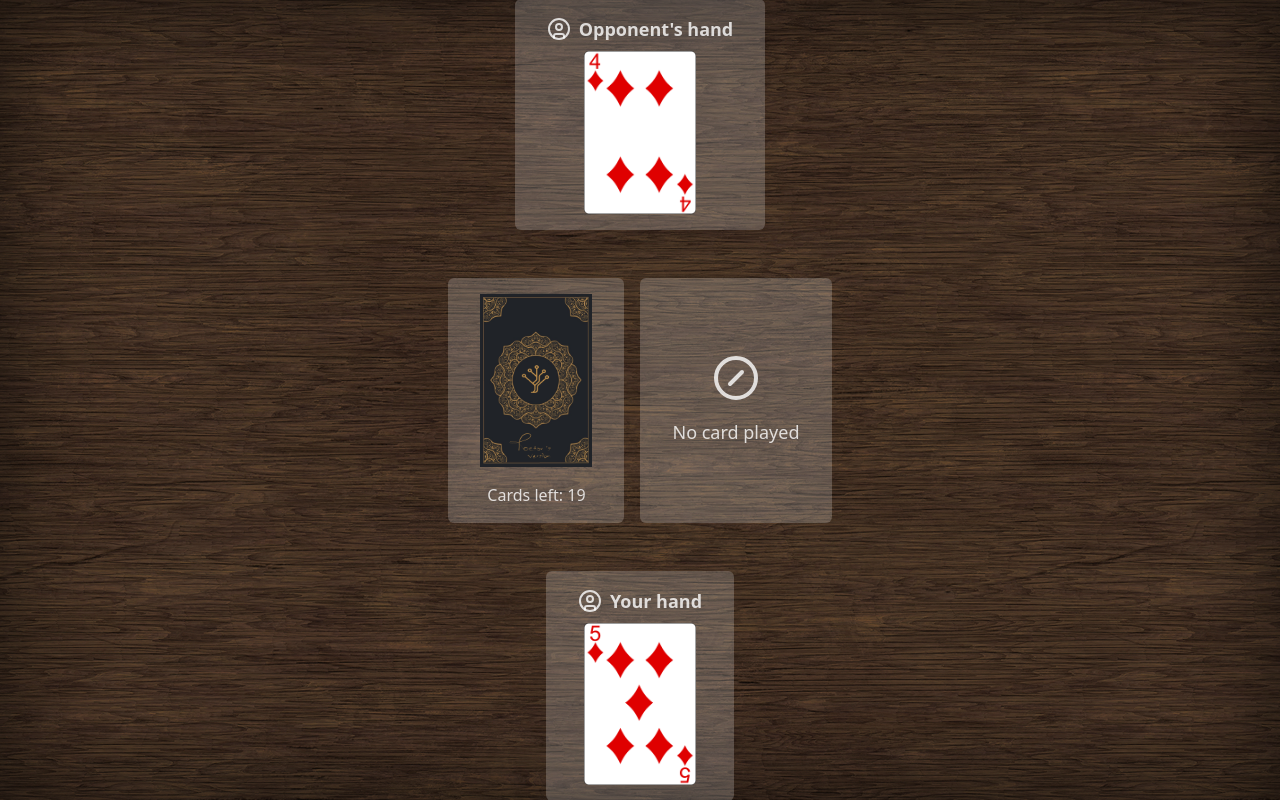
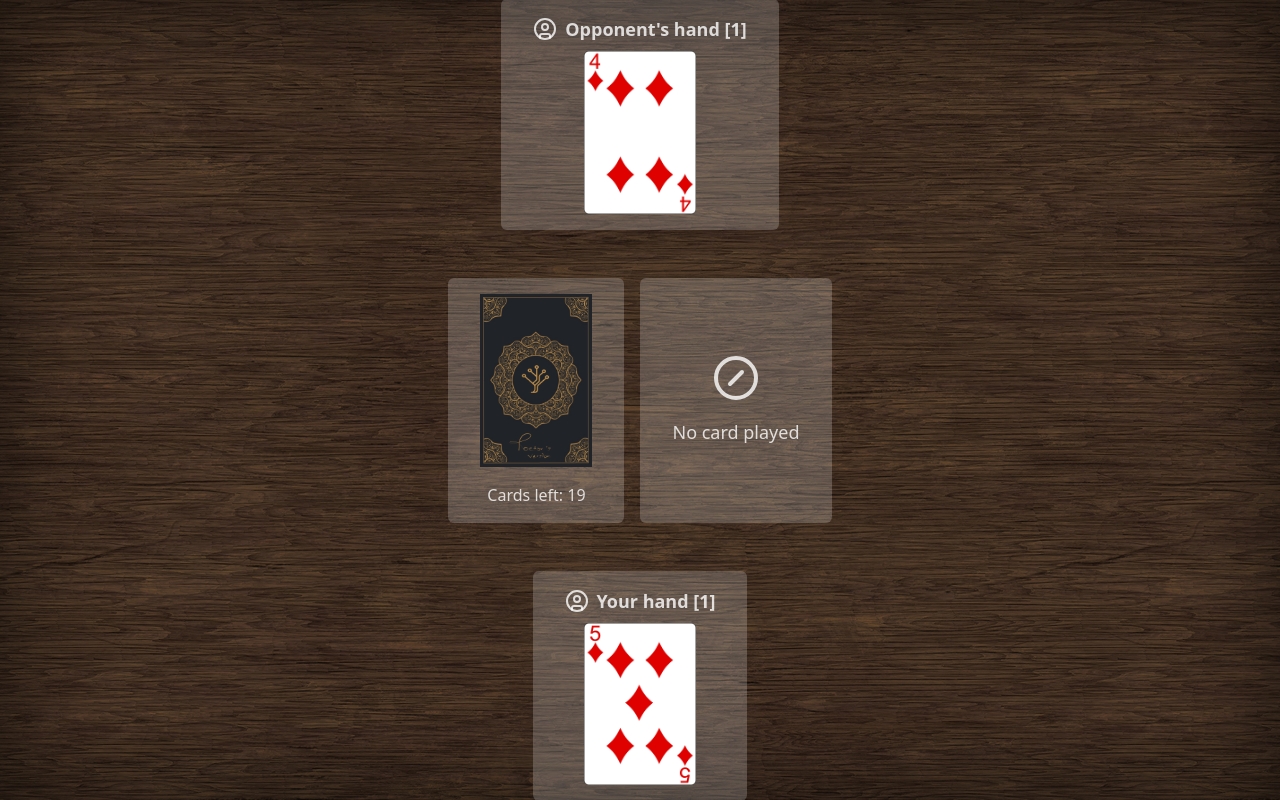
Before and after one commit to tactordev/cards-tnp, a Next.js app: page /local in a window 1280 px wide. Built offline with nearby package versions, Linux system fonts and the light colour scheme.

Commit message:
Draw functionality

```diff
--- a/app/local/page.tsx
+++ b/app/local/page.tsx
@@ -33,12 +33,12 @@ function Hand({ id }: { id: number; }) {
                 <div className="hand-background rounded-md py-4 px-8 flex flex-col items-center justify-center">
                     <div className="flex flex-row items-center justify-center gap-2 font-semibold text-lg mb-2">
                         <CircleUser />
-                        <p>{id === 0 ? "Opponent's hand" : "Your hand"}</p>
+                        <p>{id === 0 ? "Opponent's hand" : "Your hand"} [{game[0].players[id].hand.length}]</p>
                     </div>
                     <div className="flex flex-row items-center justify-center gap-2">
                         {
                             game[0].players[id].hand.map((card, index) => (
-                                <Image src={`/cards/playing_cards/${card.value === 1 ? "A" : card.value}_of_diamonds.png`} alt={`${card.value}`} width={256} height={256} className="w-28 h-auto" key={index} />
+                                <Image src={`/cards/playing_cards/${card.value === 1 ? "A_of_diamonds" : card.value === 10 ? "T_of_diamonds" : card.value === 0 ? "red_joker" : `${card.value}_of_diamonds`}.png`}alt={`${card.value}`} width={256} height={256} className="w-28 h-auto" key={index} />
                             ))
                         }
                     </div>
@@ -55,10 +55,21 @@ function Hand({ id }: { id: number; }) {
 function Deck() {
     const game = useGameC();
 
+
+    function deckClick(e: React.MouseEvent) {
+        if (!game[0]) return;
+        const top = game[0].deck.pop();
+        if (!top) return;
+
+        game[0].players[1].draw(top);
+        game[0].frender();
+        return;
+    }
+
     return (
         <GameContext.Provider value={game}>
             <div className="hand-background rounded-md py-4 px-8 flex items-center justify-center flex-col">
-                <Image src="/cards/back.png" width={256} height={256} alt="card deck" className="w-28 h-auto" />
+                <Image src="/cards/back.png" width={256} height={256} alt="card deck" className="w-28 h-auto" onClick={deckClick} />
                 <p className="text-white/60 pt-4">Cards left: { game[0] ? game[0].deck.length : "game loading..." }</p>
             </div>
         </GameContext.Provider>
--- a/components/game.tsx
+++ b/components/game.tsx
@@ -67,6 +67,8 @@ export default class Game {
     public grave: Card | null = null;
     public turn: User | null = null;
     public playing: Card | null = null;
+    public state: "pickup" | "discard" | "choose" = "pickup";
+    public stateAgent: "player" | "opponent" = "player";
 
     constructor (public readonly id: string, public frender: ActionDispatch<[]>) {
         this.players = [];
@@ -122,5 +124,4 @@ export default class Game {
         return false;
     }
 
-
 }
```
